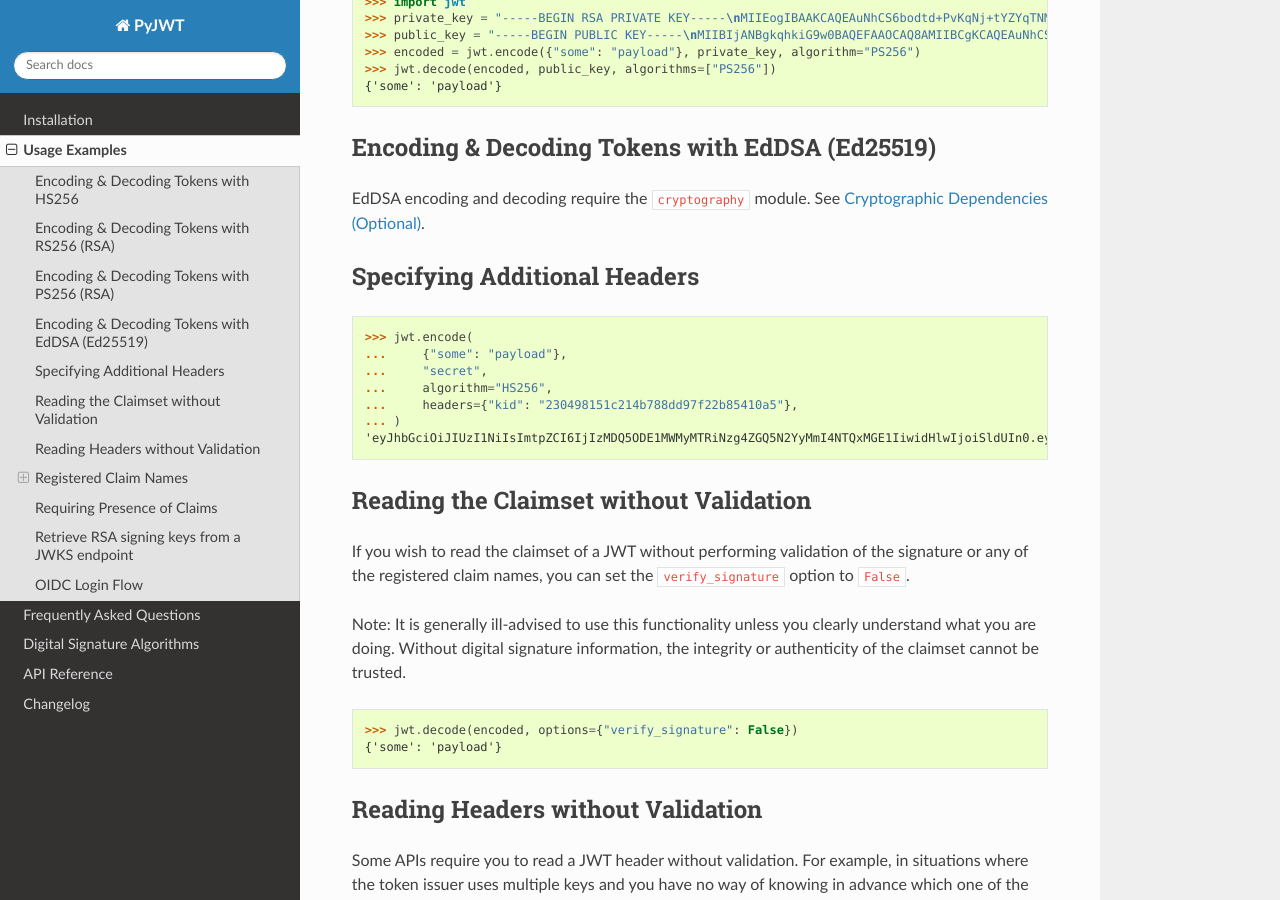
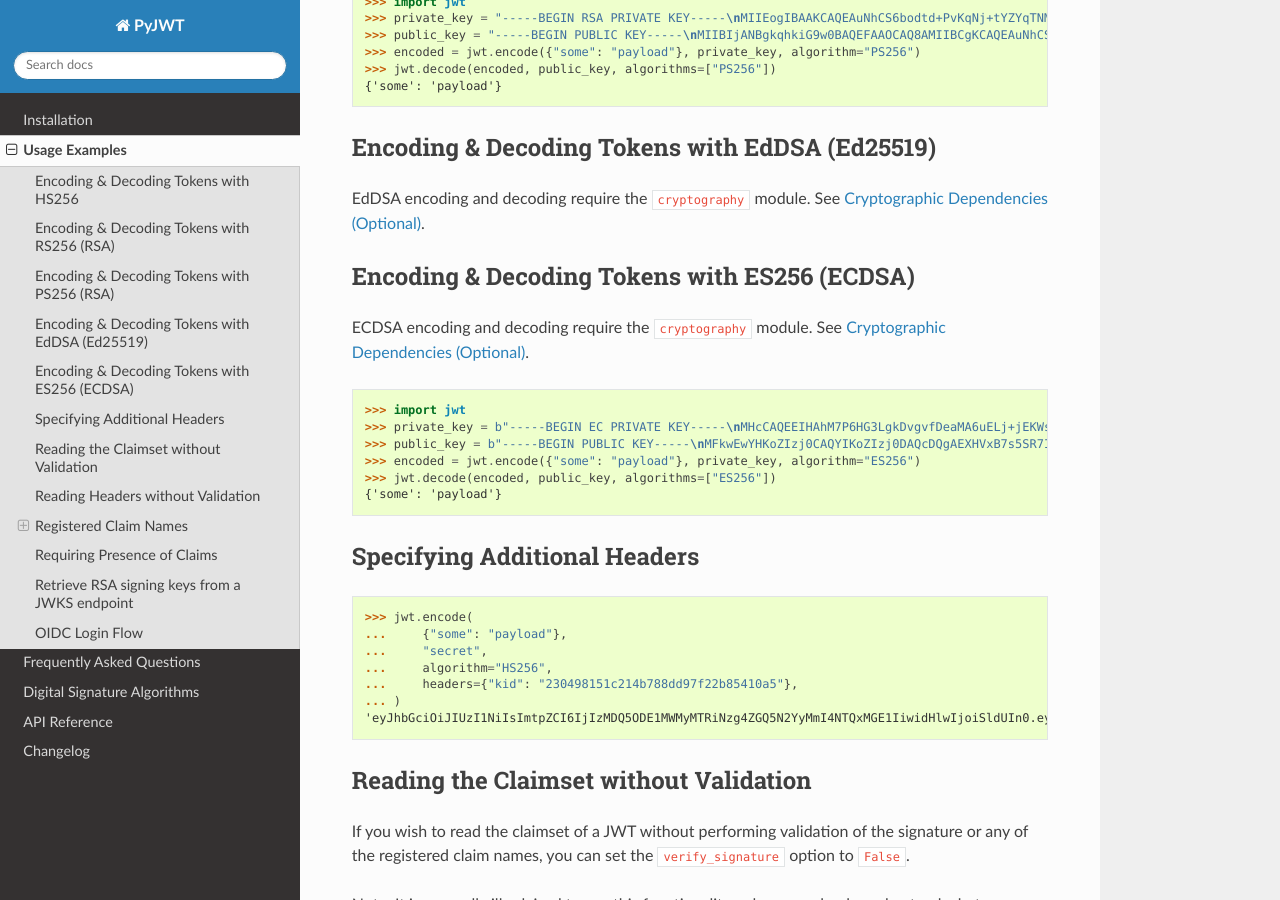
Before and after one commit to jpadilla/pyjwt, a Sphinx documentation site: the page built from docs/usage.rst, in a window 1280 px wide and 900 px high, scrolled down 1144 px. Built offline with Sphinx 7.4.7 and the Read the Docs theme 3.1.0, drawn with Linux system fonts in a browser that asks for light colours.

Commit message:
add: ES256 usage (#1003)

```diff
--- a/docs/usage.rst
+++ b/docs/usage.rst
@@ -71,6 +71,21 @@ EdDSA encoding and decoding require the ``cryptography`` module. See :ref:`insta
     >>> encoded = jwt.encode({"some": "payload"}, private_key, algorithm="EdDSA")
     >>> jwt.decode(encoded, public_key, algorithms=["EdDSA"])
     {'some': 'payload'}
+
+Encoding & Decoding Tokens with ES256 (ECDSA)
+-------------------------------------------
+
+ECDSA encoding and decoding require the ``cryptography`` module. See :ref:`installation_cryptography`.
+
+.. code-block:: pycon
+
+    >>> import jwt
+    >>> private_key = b"-----BEGIN EC PRIVATE KEY-----\nMHcCAQEEIHAhM7P6HG3LgkDvgvfDeaMA6uELj+jEKWsSeOpS/SfYoAoGCCqGSM49\nAwEHoUQDQgAEXHVxB7s5SR7I9cWwry/JkECIRekaCwG3uOLCYbw5gVzn4dRmwMyY\nUJFcQWuFSfECRK+uQOOXD0YSEucBq0p5tA==\n-----END EC PRIVATE KEY-----\n"
+    >>> public_key = b"-----BEGIN PUBLIC KEY-----\nMFkwEwYHKoZIzj0CAQYIKoZIzj0DAQcDQgAEXHVxB7s5SR7I9cWwry/JkECIReka\nCwG3uOLCYbw5gVzn4dRmwMyYUJFcQWuFSfECRK+uQOOXD0YSEucBq0p5tA==\n-----END PUBLIC KEY-----\n"
+    >>> encoded = jwt.encode({"some": "payload"}, private_key, algorithm="ES256")
+    >>> jwt.decode(encoded, public_key, algorithms=["ES256"])
+    {'some': 'payload'}
+
 
 Specifying Additional Headers
 -----------------------------
```
